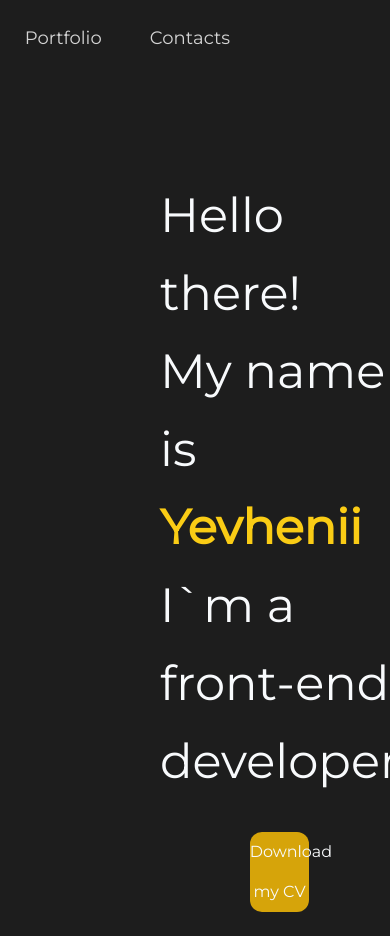
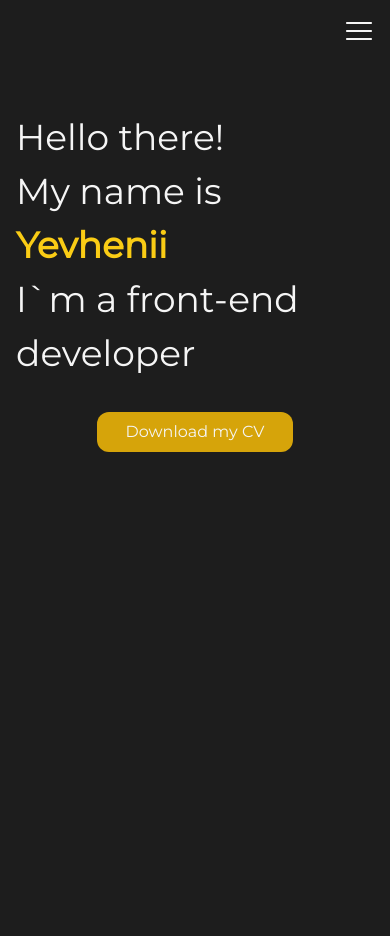
Before and after one commit to skyzerx777/personal-website, a React (Vite) app: page / in a window 390 px wide. After the commit the page ends 844 px from the top, so only its background shows below. Built offline with nearby package versions, Linux system fonts and the light colour scheme.

Commit message:
adaptive design for header

```diff
--- a/package.json
+++ b/package.json
@@ -11,7 +11,8 @@
   },
   "dependencies": {
     "react": "^18.3.1",
-    "react-dom": "^18.3.1"
+    "react-dom": "^18.3.1",
+    "react-icons": "^5.3.0"
   },
   "devDependencies": {
     "@eslint/js": "^9.8.0",
--- a/src/components/DownloadButton.tsx
+++ b/src/components/DownloadButton.tsx
@@ -7,7 +7,7 @@ export default function DownloadButton() {
 	};
 	return (
 		<button
-			className='bg-yellow-500/90 rounded-xl w-1/4 leading-10 hover:scale-[1.15] hover:bg-yellow-500/75 transition-all duration-200'
+			className='bg-yellow-500/90 text-neutral-100 rounded-xl min-w-[196px] w-[196px] leading-10 hover:scale-[1.15] hover:bg-yellow-500/75 transition-all duration-200'
 			onClick={downloadOnClick}
 		>
 			Download my CV
--- /dev/null
+++ b/src/components/HamburgerButton.tsx
@@ -0,0 +1,21 @@
+import { Dispatch, SetStateAction } from 'react';
+import { RxHamburgerMenu } from 'react-icons/rx';
+
+export default function HamburgerButton({
+	setIsMenuOpened,
+}: {
+	setIsMenuOpened: Dispatch<SetStateAction<boolean>>;
+}) {
+	const handleClick = () => {
+		setIsMenuOpened((prev: boolean) => !prev);
+	};
+
+	return (
+		<button
+			className='md:hidden fixed z-50 right-4 top-4 text-neutral-100 text-3xl hover:text-yellow-400 transition-colors duration-200'
+			onClick={handleClick}
+		>
+			<RxHamburgerMenu />
+		</button>
+	);
+}
--- /dev/null
+++ b/src/components/HamburgerMenu.tsx
@@ -0,0 +1,28 @@
+export default function HamburgerMenu({
+	isMenuOpened,
+}: {
+	isMenuOpened: boolean;
+}) {
+	return (
+		<nav
+			className={`${
+				isMenuOpened ? 'h-48 translate-y-0' : 'h-0 -translate-y-96'
+			} transition-all duration-300 text-2xl mt-[62px] md:hidden`}
+		>
+			<ul className='flex flex-col text-center'>
+				<li className='text-neutral-300 leading-loose hover:text-yellow-400 transition-colors duration-200'>
+					<a href='#'>About me</a>
+				</li>
+				<li className='text-neutral-300 leading-loose hover:text-yellow-400 transition-colors duration-200'>
+					<a href='#'>My skills</a>
+				</li>
+				<li className='text-neutral-300 leading-loose hover:text-yellow-400 transition-colors duration-200'>
+					<a href='#'>Portfolio</a>
+				</li>
+				<li className='text-neutral-300 leading-loose hover:text-yellow-400 transition-colors duration-200'>
+					<a href='#'>Contacts</a>
+				</li>
+			</ul>
+		</nav>
+	);
+}
--- a/src/components/Header.tsx
+++ b/src/components/Header.tsx
@@ -1,37 +1,30 @@
+import { useState } from 'react';
 import DownloadButton from './DownloadButton';
+import HamburgerButton from './HamburgerButton';
+import HamburgerMenu from './HamburgerMenu';
+import Navbar from './Navbar';
 
 export default function Header() {
+	const [isMenuOpened, setIsMenuOpened] = useState<boolean>(false);
+
 	return (
-		<header className='py-6 px-40 text-slate-50'>
-			<nav className='flex justify-end text-lg'>
-				<ul className='flex gap-x-12'>
-					<li className='text-neutral-300 hover:text-yellow-400 transition-colors duration-200'>
-						<a href=''>About me</a>
-					</li>
-					<li className='text-neutral-300 hover:text-yellow-400 transition-colors duration-200'>
-						<a href=''>My skills</a>
-					</li>
-					<li className='text-neutral-300 hover:text-yellow-400 transition-colors duration-200'>
-						<a href=''>Portfolio</a>
-					</li>
-					<li className='text-neutral-300 hover:text-yellow-400 transition-colors duration-200'>
-						<a href=''>Contacts</a>
-					</li>
-				</ul>
-			</nav>
-			<div className='flex justify-between pt-24'>
-				<div className='flex flex-col flex-grow justify-center items-center gap-y-8'>
-					<div className='text-5xl leading-relaxed'>
+		<header className='px-4 sm:px-12 md:px-24 md:py-6 lg:px-36 text-neutral-100'>
+			<HamburgerButton setIsMenuOpened={setIsMenuOpened}></HamburgerButton>
+			<Navbar></Navbar>
+			<HamburgerMenu isMenuOpened={isMenuOpened}></HamburgerMenu>
+			<div className='flex justify-between pt-12 lg:pt-24 relative'>
+				<div className='flex flex-col flex-grow lg:flex-shrink-0 justify-center items-center gap-y-8'>
+					<div className='text-4xl leading-normal xl:text-5xl xl:leading-relaxed z-50'>
 						<p>Hello there!</p>
 						<p>
-							My name is{' '}
+							My name is
 							<span className='text-yellow-400 font-bold'> Yevhenii</span>
 						</p>
 						<p>I`m a front-end developer</p>
 					</div>
 					<DownloadButton></DownloadButton>
 				</div>
-				<div className='size-1/3 rounded-xl overflow-hidden'>
+				<div className='hidden w-1/3 flex-shrink-0 rounded-xl overflow-hidden md:block'>
 					<img src='/src/assets/AuthorsPhoto.PNG' alt='Author`s photo' />
 				</div>
 			</div>
--- /dev/null
+++ b/src/components/Navbar.tsx
@@ -0,0 +1,20 @@
+export default function Navbar() {
+	return (
+		<nav className='text-lg justify-center lg:justify-end hidden md:flex'>
+			<ul className='flex gap-x-6 lg:gap-x-12'>
+				<li className='text-neutral-300 hover:text-yellow-400 transition-colors duration-200 after:block after:w-0 hover:after:w-full after:h-[2px] after:bg-yellow-400 after:transition-[width] after:duration-200'>
+					<a href='#'>About me</a>
+				</li>
+				<li className='text-neutral-300 hover:text-yellow-400 transition-colors duration-200 after:block after:w-0 hover:after:w-full after:h-[2px] after:bg-yellow-400 after:transition-[width] after:duration-200'>
+					<a href='#'>My skills</a>
+				</li>
+				<li className='text-neutral-300 hover:text-yellow-400 transition-colors duration-200 after:block after:w-0 hover:after:w-full after:h-[2px] after:bg-yellow-400 after:transition-[width] after:duration-200'>
+					<a href='#'>Portfolio</a>
+				</li>
+				<li className='text-neutral-300 hover:text-yellow-400 transition-colors duration-200 after:block after:w-0 hover:after:w-full after:h-[2px] after:bg-yellow-400 after:transition-[width] after:duration-200'>
+					<a href='#'>Contacts</a>
+				</li>
+			</ul>
+		</nav>
+	);
+}
```
Also changed, not shown: 1 other file (tests, documents, lock files or other folders).
